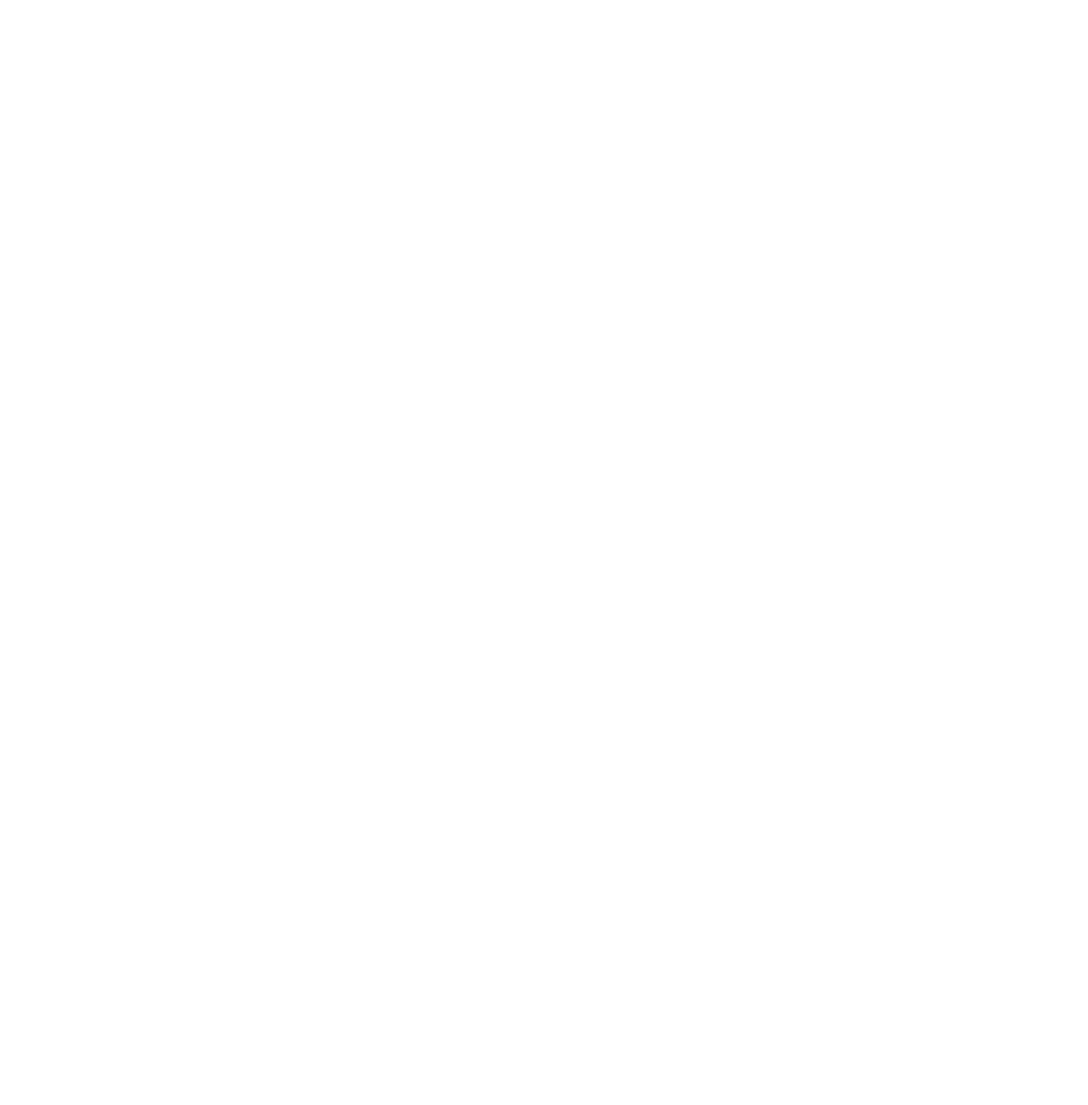
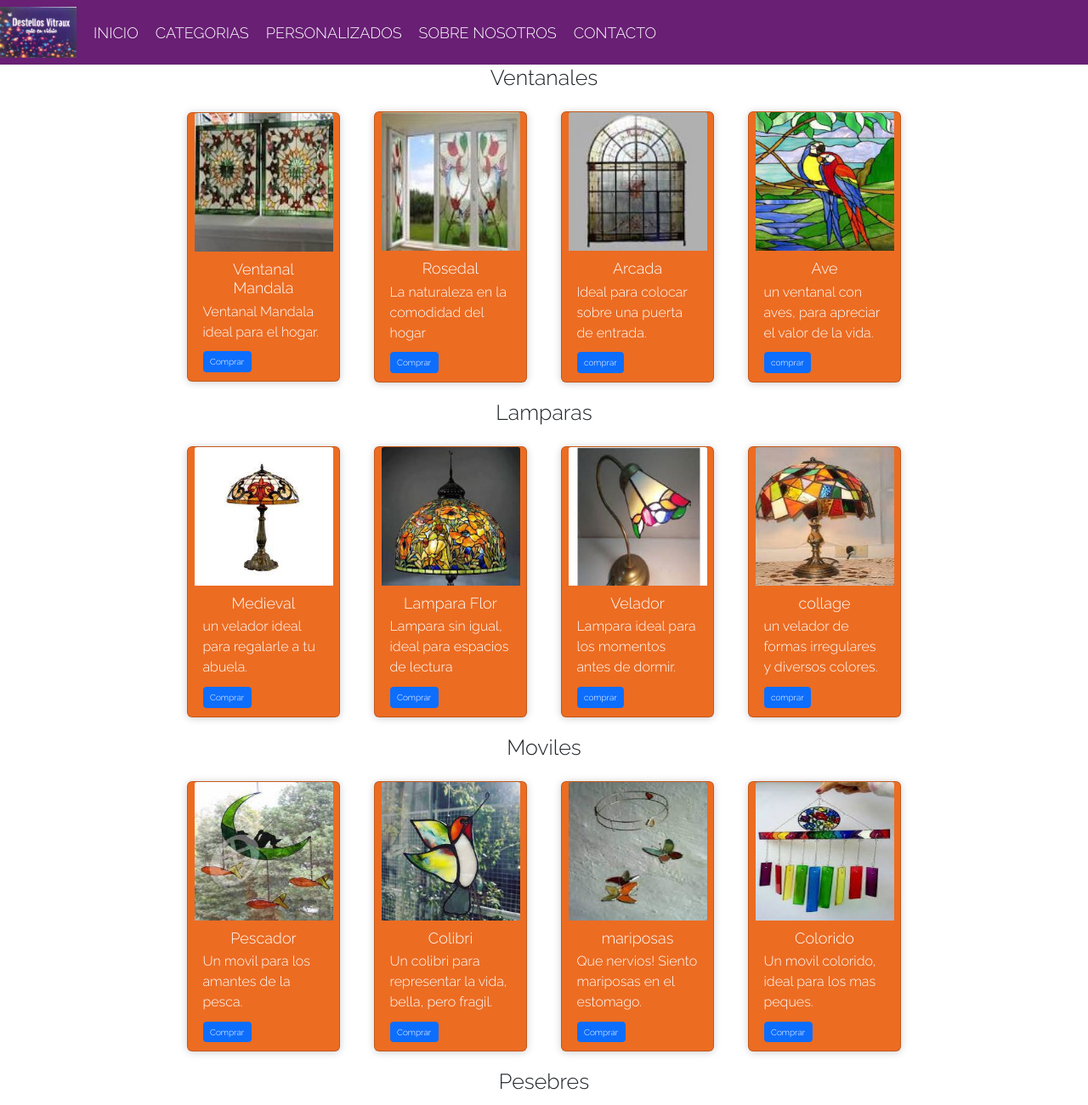
Before and after one commit to JoaBesso/PF-Bessone, a plain HTML site: page pages/categorias.html in a window 1280 px wide. Shown: the top 1300 px of the page at 85% size. Before the commit the page ends 800 px from the top, so only its background shows below. Drawn offline with nearby package versions, Linux system fonts and the light colour scheme.

Commit message:
hice la pagina CATEGORIAS

```diff
--- a/pages/categorias.html
+++ b/pages/categorias.html
@@ -0,0 +1,267 @@
+<!DOCTYPE html>
+<html lang="en">
+<head>
+    <meta charset="UTF-8">
+    <meta http-equiv="X-UA-Compatible" content="IE=edge">
+    <meta name="viewport" content="width=device-width, initial-scale=1.0">
+    <link rel="shortcut icon" href="../img/destello.jpg">
+    <meta name="description" content="Emprendimiento Destello vitraux arte en vidrio, se realizan veladores, ventanales, moviles, pesebres, etc.">
+    <meta name="keywords" content="vitraux, tiffany, varilla de plomo, varilla de bornce, vitrofusion, ventanal, movil, pesebre, lamparas">
+    <title>Categorias - Destello vitraux</title>
+
+
+    <!--tipografia-->
+    <link rel="preconnect" href="https://fonts.googleapis.com">
+    <link rel="preconnect" href="https://fonts.gstatic.com" crossorigin>
+    <link href="https://fonts.googleapis.com/css2?family=Mulish:wght@200&family=Raleway:wght@300&display=swap" rel="stylesheet">
+
+    <!--fonts awesome-->
+    <script src="https://kit.fontawesome.com/f33a83c1e1.js" crossorigin="anonymous"></script>
+
+    <!--bootstrap-->
+    <link href="https://cdn.jsdelivr.net/npm/bootstrap@5.3.0-alpha1/dist/css/bootstrap.min.css"
+        rel="stylesheet" integrity="sha384-GLhlTQ8iRABdZLl6O3oVMWSktQOp6b7In1Zl3/Jr59b6EGGoI1aFkw7cmDA6j6gD" crossorigin="anonymous">
+
+    <!--css main-->
+    <link rel="stylesheet" href="../css/styles.css">
+</head>
+<body>
+    <header class="menu">
+        <!--navbar-->
+        <nav class="navbar navbar-expand-md">
+            <!--logo-->
+                <a class="navbar-brand" href="#">
+                    <img class="logo" src="../img/destello.jpg" alt="icono de la marca" width="90">
+                </a>
+
+                <!--boton del menu-->
+                <button class="navbar-toggler navicon" type="button" data-bs-toggle="collapse" data-bs-target="#menu" aria-controls="navbarSupportedContent" aria-expanded="false" aria-label="Toggle navigation">
+                    <span class="navbar-toggler-icon"></span>
+                </button>
+
+                <!--elementos del menu colapsable-->
+                <div class="collapse navbar-collapse" id="menu">
+                    <ul class="navbar-nav me-auto menu_items">
+                        <li class="nav-item">
+                            <a class="nav-link" href="../index.html">Inicio</a>
+                        </li>
+                        <li class="nav-item">
+                            <a class="nav-link" href="./categorias.html">Categorias</a>
+                        </li>
+                        <li class="nav-item">
+                            <a class="nav-link" href="./hacemos_realidad_tu_idea.html">Personalizados</a>
+                        </li>
+                        <li class="nav-item">
+                            <a class="nav-link" href="./sobre_nosotros.html">Sobre nosotros</a>
+                        </li>
+                        <li class="nav-item">
+                            <a class="nav-link" href="./contacto.html">Contacto</a>
+                        </li>
+
+                    </ul>
+                </div>
+            </div>
+        </nav>
+    </header>
+
+    <!--categorias-->
+    <section>
+        <!--categoria ventanal-->
+        <article>
+            <h1 class="text-center">Ventanales</h1>
+            <div class="container row">
+                <div class="card col-sm-12 col-lg-6 col-xl-3" style="width: 18rem;">
+                    <img src="../img/ventanal1.jpg" class="card-img-top" alt="ventanal vitraux mandala">
+                    <div class="card-body">
+                        <h5 class="card-title text-center">Ventanal Mandala</h5>
+                        <p class="card-text">Ventanal Mandala ideal para el hogar.</p>
+                        <a href="#" class="btn btn-primary">Comprar</a>
+                    </div>
+                </div>
+                <div class="card col-sm-12 col-lg-6 col-xl-3" style="width: 18rem;">
+                    <img src="../img/ventanal2.jpg" class="card-img-top" alt="ventanal vitraux con rosas">
+                    <div class="card-body">
+                        <h5 class="card-title text-center">Rosedal</h5>
+                        <p class="card-text">La naturaleza en la comodidad del hogar</p>
+                        <a href="#" class="btn btn-primary">Comprar</a>
+                    </div>
+                </div>
+                <div class="card col-sm-12 col-lg-6 col-xl-3" style="width: 18rem;">
+                    <img src="../img/ventanal3.jpg" class="card-img-top" alt="ventanal vitraux arcada">
+                    <div class="card-body">
+                        <h5 class="card-title text-center">Arcada</h5>
+                        <p class="card-text">Ideal para colocar sobre una puerta de entrada.</p>
+                        <a href="#" class="btn btn-primary">comprar</a>
+                    </div>
+                </div>
+                <div class="card col-sm-12 col-lg-6 col-xl-3" style="width: 18rem;">
+                    <img src="../img/ventanal6.jpg" class="card-img-top" alt="ventanal vitraux aves">
+                    <div class="card-body">
+                        <h5 class="card-title text-center">Ave</h5>
+                        <p class="card-text">un ventanal con aves, para apreciar el valor de la vida.</p>
+                        <a href="#" class="btn btn-primary">comprar</a>
+                    </div>
+                </div>
+
+
+            </div>
+        </article>
+
+        <!--categoria Lampara-->
+        <article>
+            <h1 class="text-center">Lamparas</h1>
+            <div class="container row">
+                <div class="card col-sm-12 col-lg-6 col-xl-3" style="width: 18rem;">
+                    <img src="../img/antiguo.jpg" class="card-img-top" alt="velador vitraux medieval">
+                    <div class="card-body">
+                        <h5 class="card-title text-center">Medieval</h5>
+                        <p class="card-text">un velador ideal para regalarle a tu abuela.</p>
+                        <a href="#" class="btn btn-primary">Comprar</a>
+                    </div>
+                </div>
+                <div class="card col-sm-12 col-lg-6 col-xl-3" style="width: 18rem;">
+                    <img src="../img/flores.jpg" class="card-img-top" alt="velador vitraux flor">
+                    <div class="card-body">
+                        <h5 class="card-title text-center">Lampara Flor</h5>
+                        <p class="card-text">Lampara sin igual, ideal para espacios de lectura</p>
+                        <a href="#" class="btn btn-primary">Comprar</a>
+                    </div>
+                </div>
+                <div class="card col-sm-12 col-lg-6 col-xl-3" style="width: 18rem;">
+                    <img src="../img/velador.jpg" class="card-img-top" alt="velador vitruax ">
+                    <div class="card-body">
+                        <h5 class="card-title text-center">Velador</h5>
+                        <p class="card-text">Lampara ideal para los momentos antes de dormir.</p>
+                        <a href="#" class="btn btn-primary">comprar</a>
+                    </div>
+                </div>
+                <div class="card col-sm-12 col-lg-6 col-xl-3" style="width: 18rem;">
+                    <img src="../img/formas irregulares.jpg" class="card-img-top" alt="velador con muchos colores vitraux">
+                    <div class="card-body">
+                        <h5 class="card-title text-center">collage</h5>
+                        <p class="card-text">un velador de formas irregulares y diversos colores.</p>
+                        <a href="#" class="btn btn-primary">comprar</a>
+                    </div>
+                </div>
+            </div>
+        </article>
+        <!--categoria movil-->
+        <article>
+            <h1 class="text-center">Moviles</h1>
+            <div class="container row">
+                <div class="card col-sm-12 col-lg-6 col-xl-3" style="width: 18rem;">
+                    <img src="../img/pescador_relax.jpg" class="card-img-top" alt="movil vitraux pescador">
+                    <div class="card-body">
+                        <h5 class="card-title text-center">Pescador</h5>
+                        <p class="card-text">Un movil para los amantes de la pesca.</p>
+                        <a href="#" class="btn btn-primary">Comprar</a>
+                    </div>
+                </div>
+                <div class="card col-sm-12 col-lg-6 col-xl-3" style="width: 18rem;">
+                    <img src="../img/colibri.jpg" class="card-img-top" alt="movil vitraux colibri">
+                    <div class="card-body">
+                        <h5 class="card-title text-center">Colibri</h5>
+                        <p class="card-text">Un colibri para representar la vida, bella, pero fragil.</p>
+                        <a href="#" class="btn btn-primary">Comprar</a>
+                    </div>
+                </div>
+                <div class="card col-sm-12 col-lg-6 col-xl-3" style="width: 18rem;">
+                    <img src="../img/mariposas_movil.jpg" class="card-img-top" alt="movil vitraux mariposas">
+                    <div class="card-body">
+                        <h5 class="card-title text-center">mariposas</h5>
+                        <p class="card-text">Que nervios! Siento mariposas en el estomago.</p>
+                        <a href="#" class="btn btn-primary">Comprar</a>
+                    </div>
+                </div>
+                <div class="card col-sm-12 col-lg-6 col-xl-3" style="width: 18rem;">
+                    <img src="../img/colorido.jpg" class="card-img-top" alt="movil vitraux colorido">
+                    <div class="card-body">
+                        <h5 class="card-title text-center">Colorido</h5>
+                        <p class="card-text">Un movil colorido, ideal para los mas peques.</p>
+                        <a href="#" class="btn btn-primary">Comprar</a>
+                    </div>
+                </div>
+            </div>
+        </article>
+        <!--categoria pesebre-->
+        <article>
+            <h1 class="text-center">Pesebres</h1>
+            <div class="container row">
+                <div class="card col-sm-12 col-lg-6 col-xl-3" style="width: 18rem;">
+                    <img src="../img/pesebre1.jpg" class="card-img-top" alt="pesebre ovalo vitraux">
+                    <div class="card-body">
+                        <h5 class="card-title text-center">Pesebre Ovalo</h5>
+                        <p class="card-text">Un pesebre divertido!! con forma de ovalo.</p>
+                        <a href="#" class="btn btn-primary">Comprar</a>
+                    </div>
+                </div>
+                <div class="card col-sm-12 col-lg-6 col-xl-3" style="width: 18rem;">
+                    <img src="../img/pesebre2.jpg" class="card-img-top" alt="pesebre vitraux completo">
+                    <div class="card-body">
+                        <h5 class="card-title text-center">Pesebre Completo</h5>
+                        <p class="card-text">Los Reyes Magos acaban de llegar!.</p>
+                        <a href="#" class="btn btn-primary">Comprar</a>
+                    </div>
+                </div>
+                <div class="card col-sm-12 col-lg-6 col-xl-3" style="width: 18rem;">
+                    <img src="../img/pesebre3.jpg" class="card-img-top" alt="pesebre redondo vitraux">
+                    <div class="card-body">
+                        <h5 class="card-title text-center">Pesebre redondo</h5>
+                        <p class="card-text">Pesebre redondo y colorido, con lujo de detalles.</p>
+                        <a href="#" class="btn btn-primary">Comprar</a>
+                    </div>
+                </div>
+                <div class="card col-sm-12 col-lg-6 col-xl-3" style="width: 18rem;">
+                    <img src="../img/pesebre4.jpg" class="card-img-top" alt="pesebre pentagono vitraux">
+                    <div class="card-body">
+                        <h5 class="card-title text-center">Pesebre Estrella</h5>
+                        <p class="card-text">Un pesebre con la estrella que guia nuestro camino!.</p>
+                        <a href="#" class="btn btn-primary">Comprar</a>
+                    </div>
+                </div>
+            </div>
+        </article>
+    </section>
+    <!--footer-->
+    <footer class="pie-pagina">
+        <div class="grupo-1">
+            <div class="box">
+                <figure>
+                    <a href="#">
+                        <img src="../img/destello.jpg" alt="icono de la marca">
+                    </a>
+                </figure>
+            </div>
+            <div class="box">
+                <h2>SOBRE NOSOTROS</h2>
+                <p>Con presencia de mas de 5 años en el mercado local somos un emprendimiento de vitraux arte en vidrio.</p>
+                <h3>Encontranos en:</h3>
+                <i class="fa-solid fa-location-dot">  Buenos Aires 63</i>
+
+            </div>
+            <div class="box">
+                <h2>SIGUENOS</h2>
+                <div class="red-social">
+                    <a href="https://web.facebook.com/profile.php?id=100013602635560" class="fa-brands fa-facebook"></a>
+                    <a href="https://www.instagram.com/destellosvitraux/" class="fa-brands fa-instagram"></a>
+                </div>
+                <h3>Comunicate al:</h3>
+                <ul>
+                    <li>
+                        <i class="fa-solid fa-phone"> +54 9 3516 84-7659</i>
+                    </li>
+                    <li>
+                        <i class="fa-solid fa-phone"> +54 9 3547 57-6788</i>
+                    </li>
+                </ul>
+
+            </div>
+        </div>
+        <div class="grupo-2">
+            <small>&copy;2023 <b>Destello Vitraux</b> - Todos los Derechos Reservados</small>
+        </div>
+    </footer>
+    <!--bootstrap-->
+    <script src="https://cdn.jsdelivr.net/npm/bootstrap@5.3.0-alpha1/dist/js/bootstrap.bundle.min.js"
+        integrity="sha384-w76AqPfDkMBDXo30jS1Sgez6pr3x5MlQ1ZAGC+nuZB+EYdgRZgiwxhTBTkF7CXvN" crossorigin="anonymous"></script>
+</body>
--- /dev/null
+++ b/scss/partials/_categorias.scss
@@ -0,0 +1,27 @@
+.row{
+    flex-direction: row;
+    align-content: normal;
+    flex-wrap: wrap;
+    justify-content: center;
+    align-items: center;
+    width: 100%;
+    max-width: 1170px;
+    margin: 0 auto;
+
+    .card{
+        width: 100%;
+        margin: 20px;
+        border-radius: 6px;
+        overflow: hidden;
+        background: rgb(236, 108, 34);
+        box-shadow: 0px 1px 10px rgba(0,0,0,0.2);
+        color: #fff;
+        cursor: default;
+        font-size: 16px;
+
+        .card-title{
+            font-size: 18px;
+        }
+    }
+
+}
--- a/scss/styles.scss
+++ b/scss/styles.scss
@@ -2,5 +2,6 @@
 @use './partials/global';
 @use './partials/header';
 @use'./partials/body';
+@use'./partials/categorias';
 @use'./partials/inicio';
 @use './partials/footer';
```
Also changed, not shown: css/styles.css, 1 other file.
